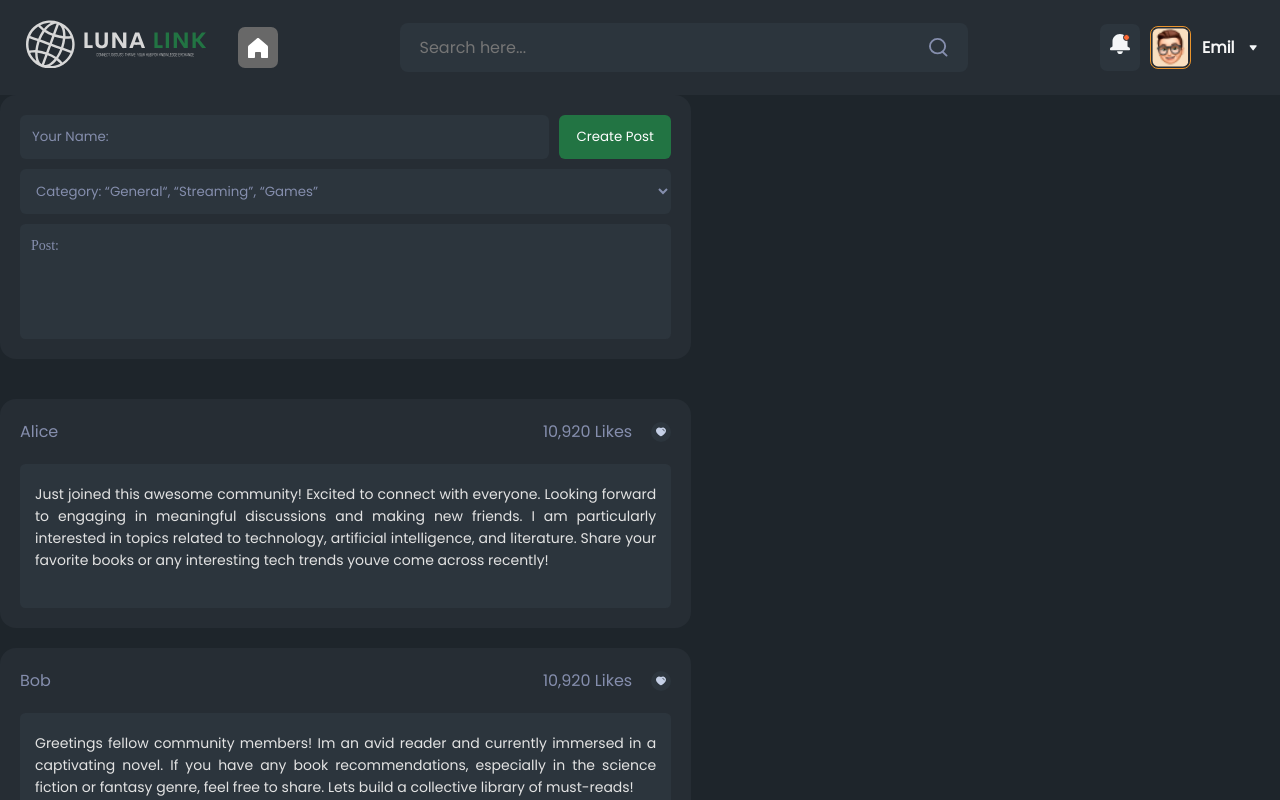
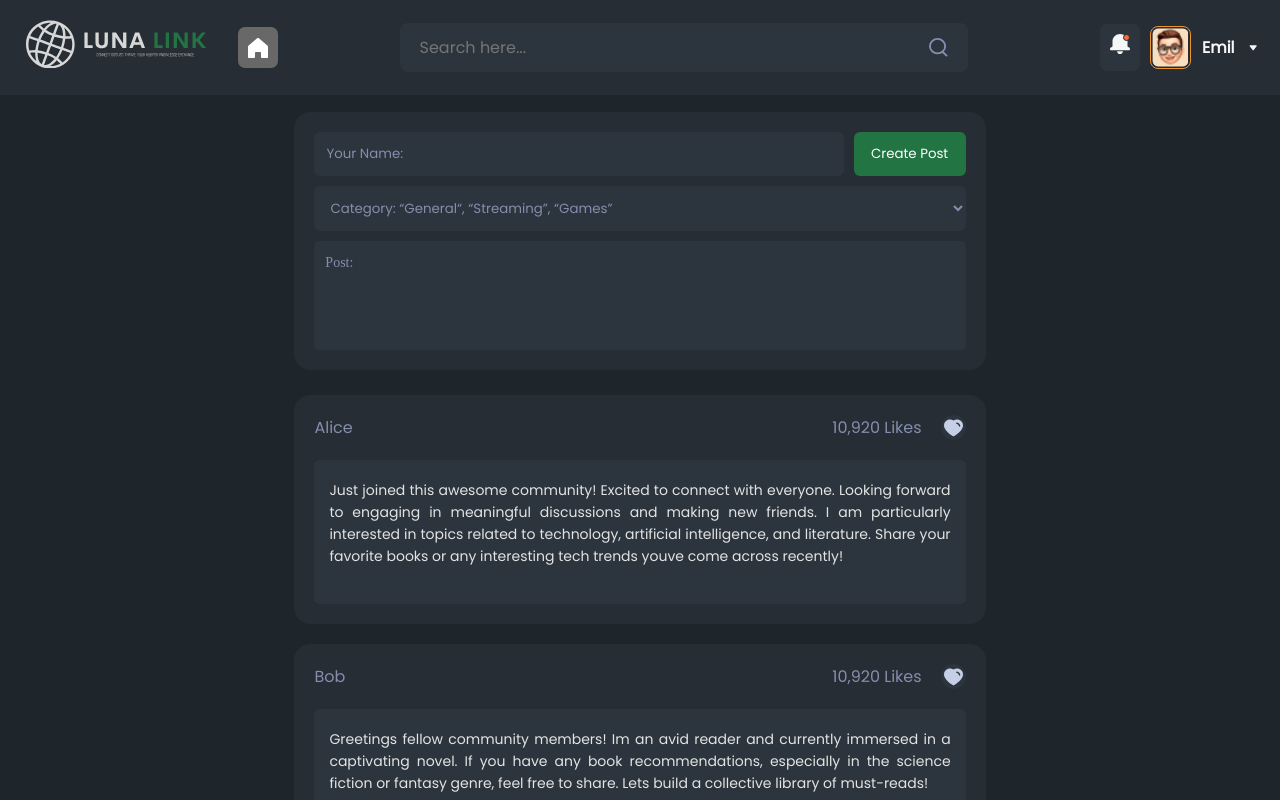
Before and after one commit to AdrianKnudsen/Luna-Link, a React (Vite) app: page / in a window 1280 px wide. Shown: the top 800 px of the page. Built offline with nearby package versions, Linux system fonts and the light colour scheme.

Commit message:
updated css on some files

```diff
--- a/src/Components/Header/Header.jsx
+++ b/src/Components/Header/Header.jsx
@@ -8,7 +8,7 @@ export function Header() {
   };
   return (
     <>
-      <header className={styles.headerBackground}>
+      <header className={styles.headerContainer}>
         <nav className={styles.navbar}>
           <div className={styles.logoContainer}>
             <img
--- a/src/Components/Header/Header.module.css
+++ b/src/Components/Header/Header.module.css
@@ -1,10 +1,11 @@
-.headerBackground {
+.headerContainer {
   background-color: #262d34;
   width: 100%;
   height: 5.94rem;
   display: flex;
   align-items: center;
   justify-content: space-between;
+  position: fixed;
 }
 
 .navbar {
--- a/src/Components/Post/CreatePost.module.css
+++ b/src/Components/Post/CreatePost.module.css
@@ -1,4 +1,4 @@
-.createPostContainer{
+.createPostContainer {
   display: flex;
   flex-direction: column;
   width: 54vw;
@@ -9,38 +9,35 @@
   align-content: flex-start;
   gap: 10px;
   border-radius: 16px;
-    background: var(--Dark-3, #262D34);
-    color: #858EAD;
-    margin-bottom: 40px;
+  background: var(--Dark-3, #262d34);
+  color: #858ead;
+  margin-bottom: 25px;
+  margin-top: 7rem;
 }
 
-
-.user{
+.user {
   display: flex;
   width: 100%;
   justify-content: space-between;
   gap: 10px;
 }
 
-
-.name{
+.name {
   flex: 1;
   padding: 12px 0px 12px 12px;
   align-items: flex-start;
   gap: 10px;
   flex-shrink: 0;
   border-radius: 6px;
-    background: var(--Dark-4, #2C353D);
-    color:  #FFF;
+  background: var(--Dark-4, #2c353d);
+  color: #fff;
   border: none;
-
 }
-.name::placeholder{
-    color:  #858EAD;
+.name::placeholder {
+  color: #858ead;
 }
 
-.button{
-
+.button {
   width: 112px;
   height: 44px;
   padding: 12px 16px;
@@ -49,24 +46,22 @@
   gap: 10px;
   border-radius: 6px;
   background: #227443;
-    color: var(--secondary-color-background, #FFF);
+  color: var(--secondary-color-background, #fff);
   border: none;
-
 }
 
-.postOptions{
+.postOptions {
   width: 100%;
   padding: 12px 0px 12px 12px;
   gap: 10px;
   flex-shrink: 0;
   border-radius: 6px;
-    background: var(--Dark-4, #2C353D);
-    color: #858EAD;
+  background: var(--Dark-4, #2c353d);
+  color: #858ead;
   border: none;
-
 }
 
-.postTextarea{
+.postTextarea {
   flex-grow: 1;
   width: 100%;
   box-sizing: border-box;
@@ -77,8 +72,8 @@
   resize: none;
   overflow: auto;
   border-radius: 5.47px;
-    background: var(--Dark-4, #2C353D);
-    color: #E3E3E3;
+  background: var(--Dark-4, #2c353d);
+  color: #e3e3e3;
   font-family: Poppins;
   font-size: 14px;
   font-weight: 400;
@@ -86,8 +81,8 @@
   border: none;
 }
 
-.postTextarea::placeholder{
-    color: var(--secondary-color-secondary-4, #858EAD);
+.postTextarea::placeholder {
+  color: var(--secondary-color-secondary-4, #858ead);
   font-family: Source Sans Pro;
   font-size: 14px;
   font-style: normal;
--- a/src/Components/Post/PostCard.module.css
+++ b/src/Components/Post/PostCard.module.css
@@ -1,4 +1,4 @@
-.postContainer{
+.postContainer {
   display: flex;
   flex-direction: column;
   width: 54vw;
@@ -8,36 +8,36 @@
   align-items: flex-start;
   gap: 20px;
   border-radius: 16px;
-    background: var(--Dark-3, #262D34);
-    color: #858EAD;
+  background: var(--Dark-3, #262d34);
+  color: #858ead;
   margin-bottom: 20px;
 }
 
-.postContainerHeader{
+.postContainerHeader {
   display: flex;
   width: 100%;
   justify-content: space-between;
   align-items: center;
 }
 
-.headerLikes{
+.headerLikes {
   display: flex;
   align-items: center;
   gap: 19px;
 }
 
-.iconCircle{
+.iconCircle {
   display: flex;
-    width: 20px;
-    height: 20px;
-    padding: 5px;
+  width: 25px;
+  height: 25px;
+  padding: 3px;
   justify-content: center;
   align-items: center;
   border-radius: 15px;
-    background: var(--Dark-4, #2C353D);
+  background: var(--Dark-4, #2c353d);
 }
 
-.post{
+.post {
   text-align: justify;
   flex-grow: 1;
   width: 100%;
@@ -47,13 +47,12 @@
   resize: none;
   overflow: auto;
   border-radius: 5.47px;
-    background: var(--Dark-4, #2C353D);
-    color: #E3E3E3;
+  background: var(--Dark-4, #2c353d);
+  color: #e3e3e3;
   font-family: Poppins;
   font-size: 14px;
   font-weight: 400;
   line-height: 22px; /* 183.333% */
   border: none;
   height: 141px;
-
 }
--- a/src/Pages/LandingPage.jsx
+++ b/src/Pages/LandingPage.jsx
@@ -1,15 +1,14 @@
+import { CreatePost } from "../Components/Post/CreatePost";
+import { Posts } from "../Components/Post/Posts";
+import styles from "../Pages/LandingPage.module.css";
 
-import { CreatePost } from "../Components/Post/CreatePost"
-import {Posts} from "../Components/Post/Posts"
-
-export function LandingPage(){
-    return(
-        <>
-            <main>
-                <CreatePost/>
-                <Posts/>
-                <h1>Main</h1>
-            </main>
-        </>
-    )
+export function LandingPage() {
+  return (
+    <>
+      <main className={styles.main}>
+        <CreatePost />
+        <Posts />
+      </main>
+    </>
+  );
 }
--- /dev/null
+++ b/src/Pages/LandingPage.module.css
@@ -0,0 +1,7 @@
+.main {
+  display: flex;
+  flex-direction: column;
+  align-items: center;
+  height: 100vh;
+  overflow: auto;
+}
```
Lines whose indentation alone changed are shown as unchanged.
